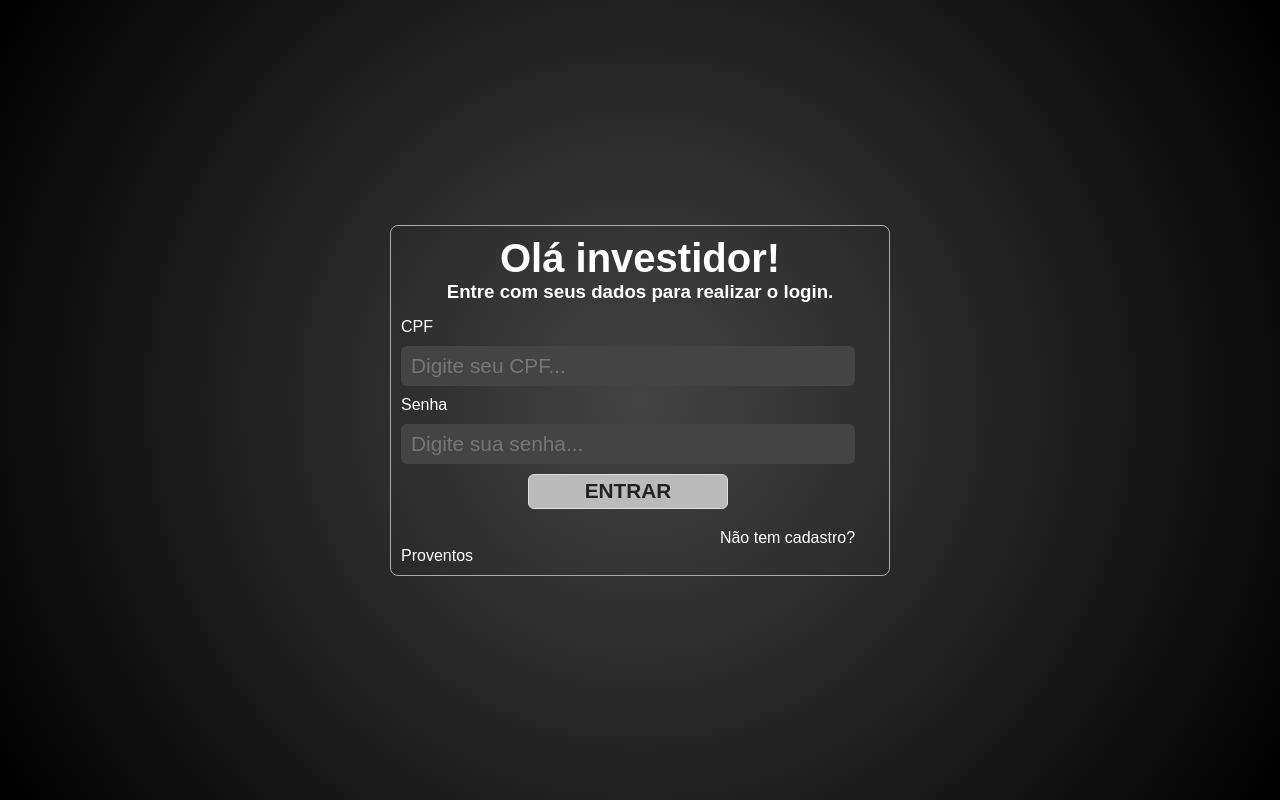
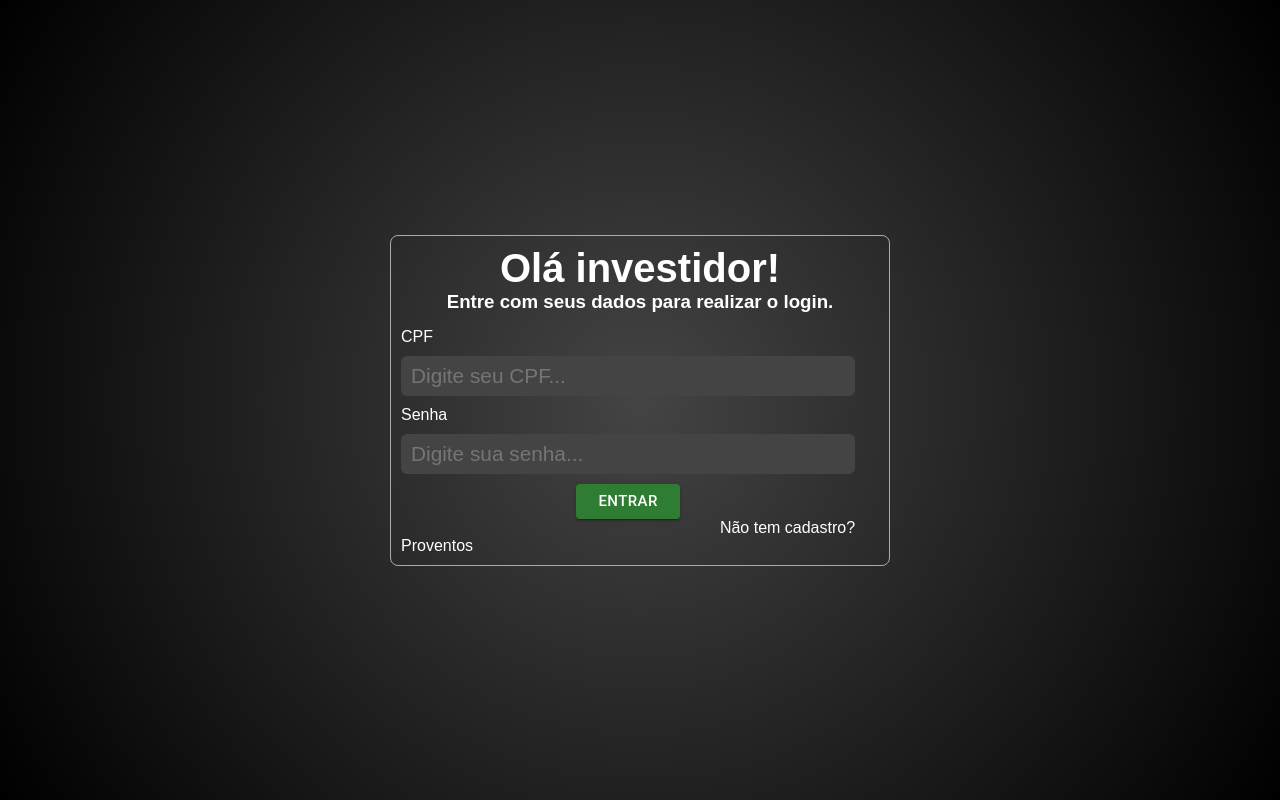
Before and after one commit to guilhermearaujo14/InvestimentoFrontEnd, a React (Vite) app: page / in a window 1280 px wide. Built offline with nearby package versions, Linux system fonts and the light colour scheme.

Commit message:
Instalacao Material UI e estilização botão entrar tela de login

```diff
--- a/src/pages/Login/index.jsx
+++ b/src/pages/Login/index.jsx
@@ -2,6 +2,8 @@
 import { Link, useNavigate} from 'react-router-dom';
 import apiLogin from '../../services/api';
 import { toast } from 'react-toastify';
+
+import Button from '@mui/material/Button'
 
 import './style.css';
 import Carregando from '../../components/Modal/Carregando/Carregando';
@@ -73,7 +75,10 @@
                         <label htmlFor="senha">Senha</label>
                         <input type="password" required placeholder='Digite sua senha... ' value={senha} onChange={(e)=> setSenha(e.target.value)}/>
                         <div className="container-btn-entrar">
-                            <button className='btn-entrar' onClick={Logar}>ENTRAR</button>
+                            {/* <button className='btn-entrar' onClick={Logar}>ENTRAR</button> */}
+                            <Button variant='contained' color='success' size='large' onClick={Logar}>
+                                ENTRAR
+                            </Button>
                         </div>
                         <p><Link to={'/cadastroUsuario'}>Não tem cadastro?</Link></p>
                     </form>
```
Also changed, not shown: package.json (+8 -1 lines), 1 other file (tests, documents, lock files or other folders).
